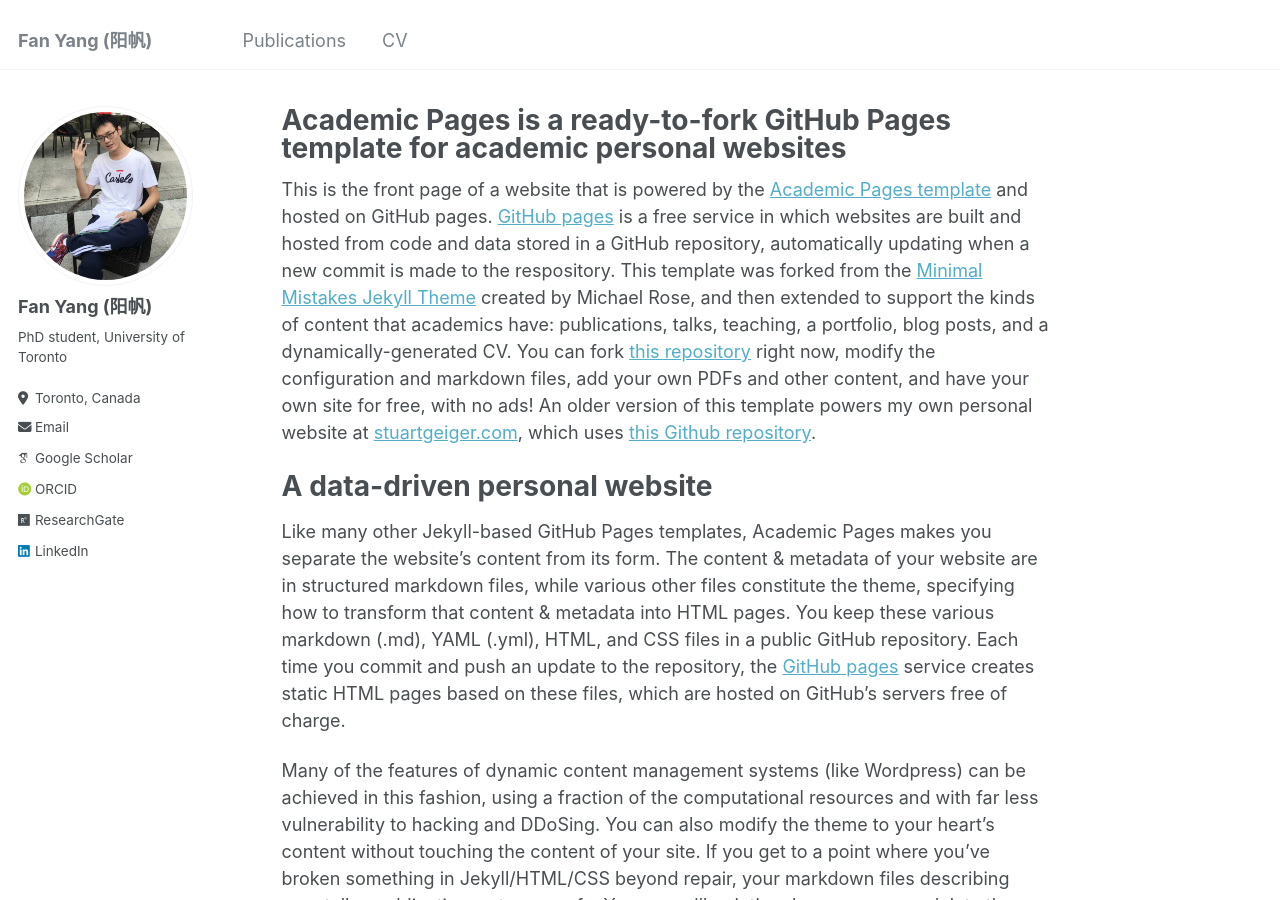
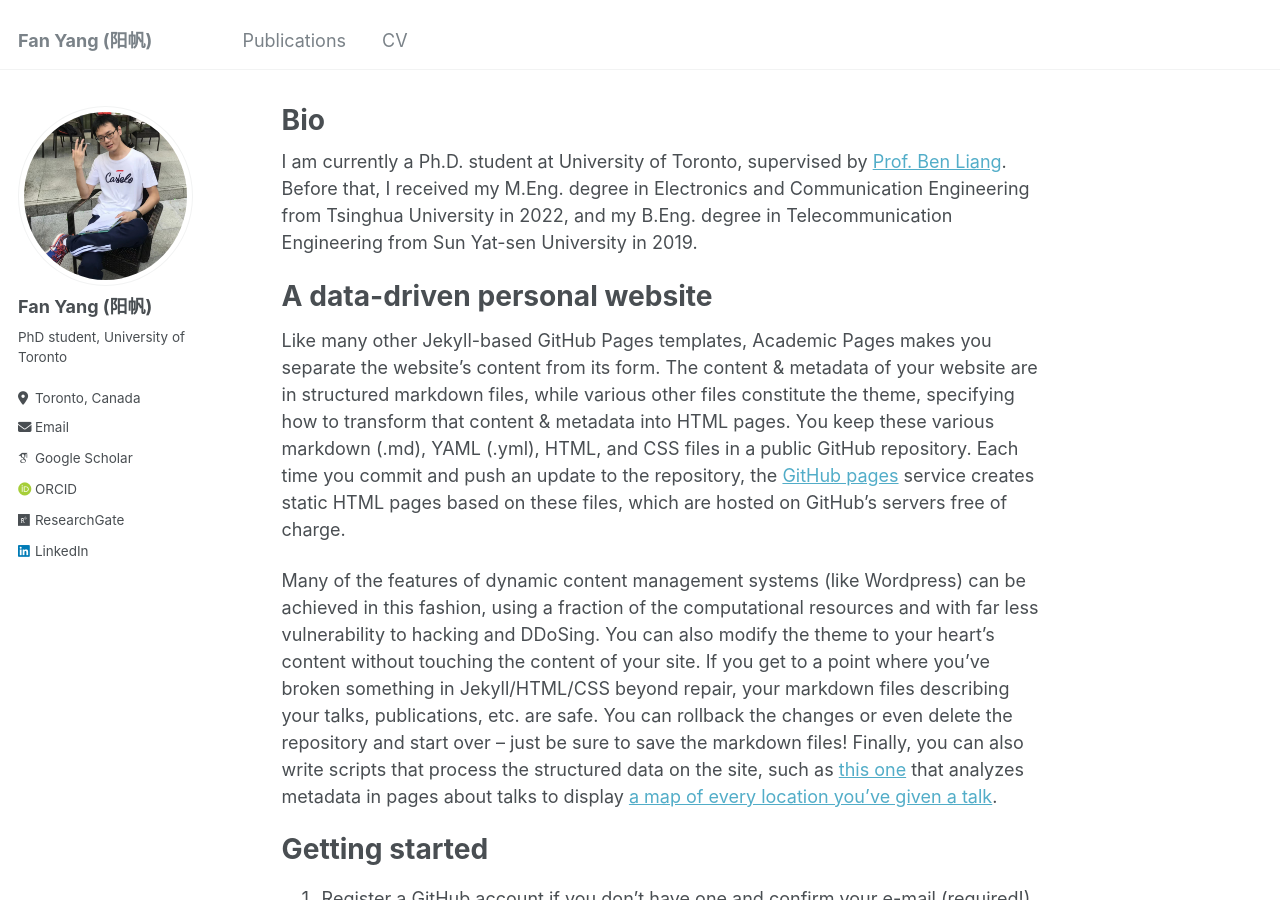
Before and after one commit to fanyang-uoft/fanyang-uoft.github.io, a Jekyll site: the page built from _pages/about.md, in a window 1280 px wide and 900 px high. Built offline with Jekyll 4.4.1, drawn with Linux system fonts in a browser that asks for light colours; some web fonts are replaced.

Commit message:
Update about.md

```diff
--- a/_pages/about.md
+++ b/_pages/about.md
@@ -1,13 +1,13 @@
 ---
 permalink: /
-title: "Academic Pages is a ready-to-fork GitHub Pages template for academic personal websites"
+title: "Bio"
 author_profile: true
 redirect_from:
   - /about/
   - /about.html
 ---
 
-This is the front page of a website that is powered by the [Academic Pages template](https://github.com/academicpages/academicpages.github.io) and hosted on GitHub pages. [GitHub pages](https://pages.github.com) is a free service in which websites are built and hosted from code and data stored in a GitHub repository, automatically updating when a new commit is made to the respository. This template was forked from the [Minimal Mistakes Jekyll Theme](https://mmistakes.github.io/minimal-mistakes/) created by Michael Rose, and then extended to support the kinds of content that academics have: publications, talks, teaching, a portfolio, blog posts, and a dynamically-generated CV. You can fork [this repository](https://github.com/academicpages/academicpages.github.io) right now, modify the configuration and markdown files, add your own PDFs and other content, and have your own site for free, with no ads! An older version of this template powers my own personal website at [stuartgeiger.com](http://stuartgeiger.com), which uses [this Github repository](https://github.com/staeiou/staeiou.github.io).
+I am currently a Ph.D. student at University of Toronto, supervised by [Prof. Ben Liang](https://www.comm.utoronto.ca/~liang). Before that, I received my M.Eng. degree in Electronics and Communication Engineering from Tsinghua University in 2022, and my B.Eng. degree in Telecommunication Engineering from Sun Yat-sen University in 2019.
 
 A data-driven personal website
 ======
```
